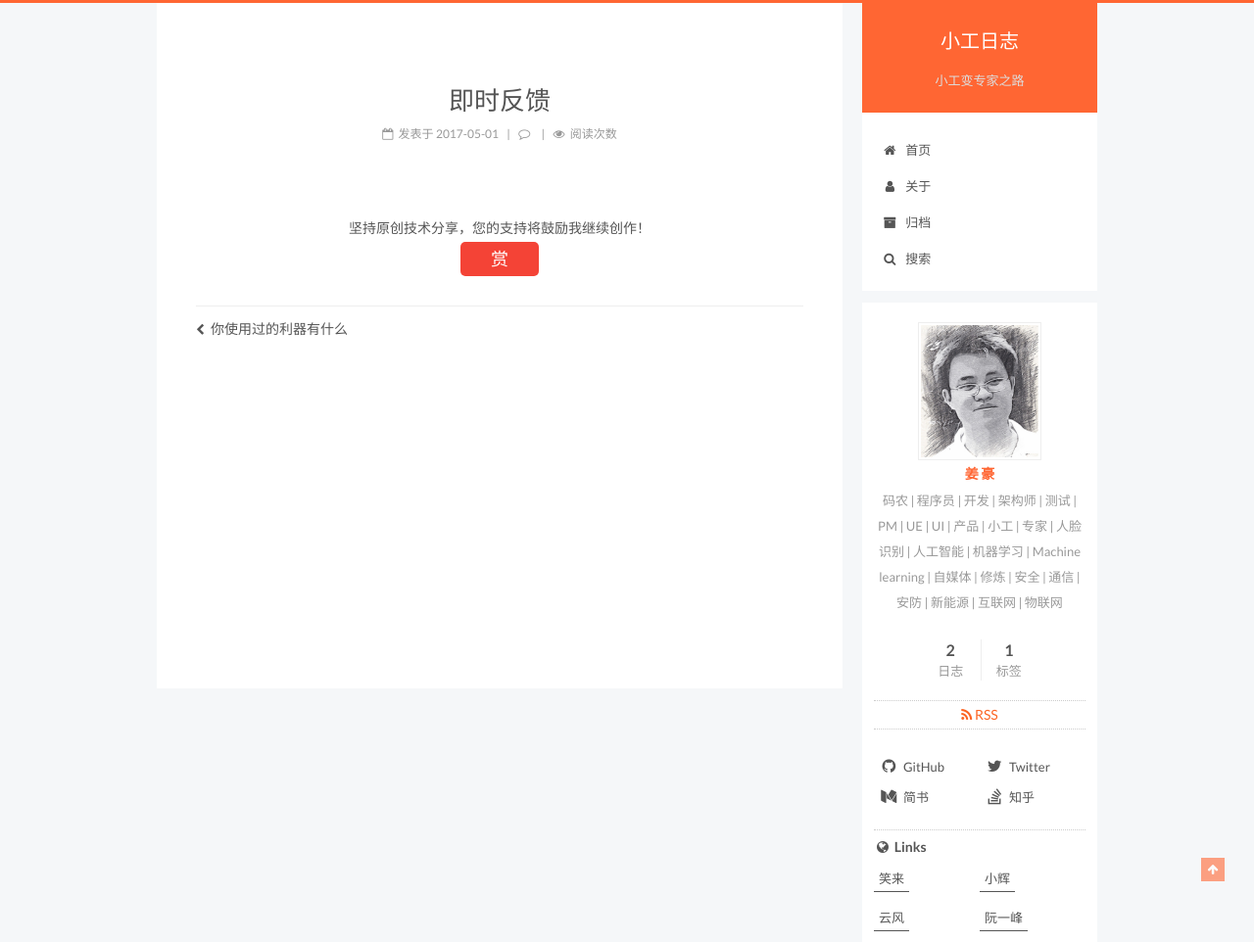
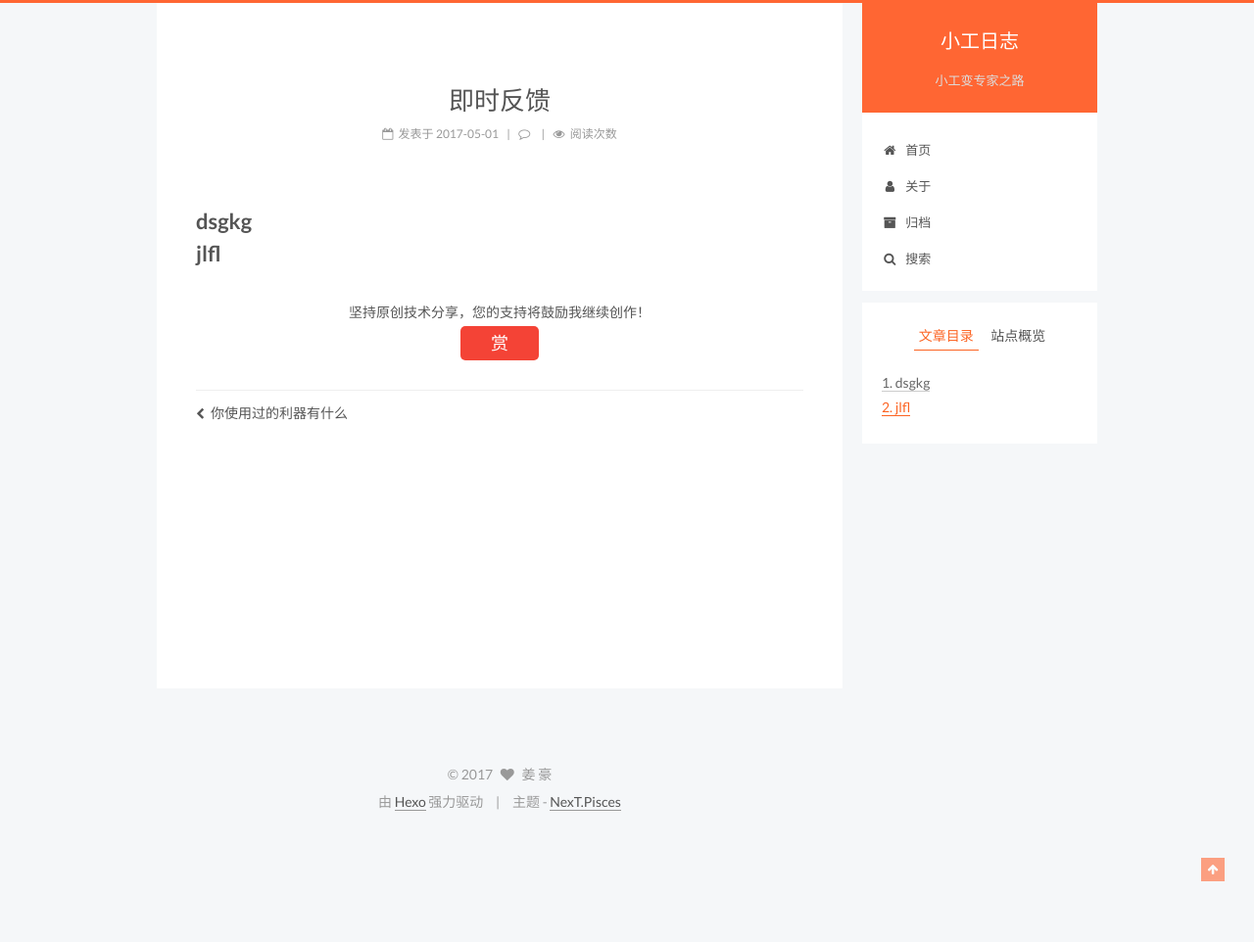
Before and after one commit to walleWorks/walleWorks.github.io, a plain HTML site: page 2017/05/01/即时反馈/index.html in a window 1280 px wide. Shown: the top 962 px of the page at 98% size. After the commit the page ends 853 px from the top, so only its background shows below. Drawn offline with Linux system fonts and the light colour scheme; a script that the page names is missing.

Commit message:
jianghao

```diff
--- a/2017/05/01/即时反馈/index.html
+++ b/2017/05/01/即时反馈/index.html
@@ -92,16 +92,16 @@
 
 
 
-<meta name="description" content="码农 | 程序员 | 开发 | 架构师 | 测试 | PM | UE | UI | 产品 | 小工 | 专家 | 人脸识别 | 人工智能 | 机器学习 | Machine learning | 自媒体 | 修炼 | 安全 | 通信 | 安防 | 新能源 | 互联网 | 物联网">
+<meta name="description" content="dsgkgjlfl">
 <meta property="og:type" content="article">
 <meta property="og:title" content="即时反馈">
 <meta property="og:url" content="http://xiaogong.me/2017/05/01/即时反馈/index.html">
 <meta property="og:site_name" content="小工日志">
-<meta property="og:description" content="码农 | 程序员 | 开发 | 架构师 | 测试 | PM | UE | UI | 产品 | 小工 | 专家 | 人脸识别 | 人工智能 | 机器学习 | Machine learning | 自媒体 | 修炼 | 安全 | 通信 | 安防 | 新能源 | 互联网 | 物联网">
-<meta property="og:updated_time" content="2017-05-01T14:08:56.000Z">
+<meta property="og:description" content="dsgkgjlfl">
+<meta property="og:updated_time" content="2017-05-01T14:35:50.000Z">
 <meta name="twitter:card" content="summary">
 <meta name="twitter:title" content="即时反馈">
-<meta name="twitter:description" content="码农 | 程序员 | 开发 | 架构师 | 测试 | PM | UE | UI | 产品 | 小工 | 专家 | 人脸识别 | 人工智能 | 机器学习 | Machine learning | 自媒体 | 修炼 | 安全 | 通信 | 安防 | 新能源 | 互联网 | 物联网">
+<meta name="twitter:description" content="dsgkgjlfl">
 
 
 
@@ -389,7 +389,7 @@
 
 
 
-
+        <h1 id="dsgkg"><a href="#dsgkg" class="headerlink" title="dsgkg"></a>dsgkg</h1><h1 id="jlfl"><a href="#jlfl" class="headerlink" title="jlfl"></a>jlfl</h1>
 
     </div>
 
@@ -498,8 +498,17 @@
 
 
 
+        <ul class="sidebar-nav motion-element">
+          <li class="sidebar-nav-toc sidebar-nav-active" data-target="post-toc-wrap" >
+            文章目录
+          </li>
+          <li class="sidebar-nav-overview" data-target="site-overview">
+            站点概览
+          </li>
+        </ul>
 
-      <section class="site-overview sidebar-panel sidebar-panel-active">
+
+      <section class="site-overview sidebar-panel">
         <div class="site-author motion-element" itemprop="author" itemscope itemtype="http://schema.org/Person">
           <img class="site-author-image" itemprop="image"
                src="/images/logo.jpg"
@@ -623,6 +632,22 @@
 
       </section>
 
+
+      <!--noindex-->
+        <section class="post-toc-wrap motion-element sidebar-panel sidebar-panel-active">
+          <div class="post-toc">
+
+
+
+
+
+
+              <div class="post-toc-content"><ol class="nav"><li class="nav-item nav-level-1"><a class="nav-link" href="#dsgkg"><span class="nav-number">1.</span> <span class="nav-text">dsgkg</span></a></li><li class="nav-item nav-level-1"><a class="nav-link" href="#jlfl"><span class="nav-number">2.</span> <span class="nav-text">jlfl</span></a></li></ol></div>
+
+
+          </div>
+        </section>
+      <!--/noindex-->
 
 
 
--- a/css/main.css
+++ b/css/main.css
@@ -1810,7 +1810,7 @@ pre .javascript .function {
   width: 4px;
   height: 4px;
   border-radius: 50%;
-  background: #16fbff;
+  background: #acffd2;
 }
 .links-of-blogroll {
   font-size: 13px;
--- a/search.xml
+++ b/search.xml
@@ -3,7 +3,7 @@
   <entry>
     <title><![CDATA[即时反馈]]></title>
     <url>%2F2017%2F05%2F01%2F%E5%8D%B3%E6%97%B6%E5%8F%8D%E9%A6%88%2F</url>
-    <content type="text"></content>
+    <content type="text"><![CDATA[dsgkgjlfl]]></content>
   </entry>
   <entry>
     <title><![CDATA[你使用过的利器有什么]]></title>
```
Also changed, not shown: atom.xml (+6 -2 lines), index.html (+1 -1 lines).
